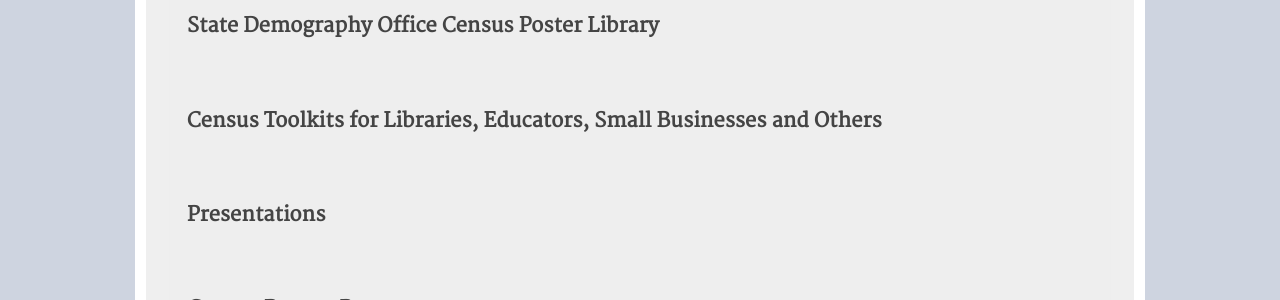
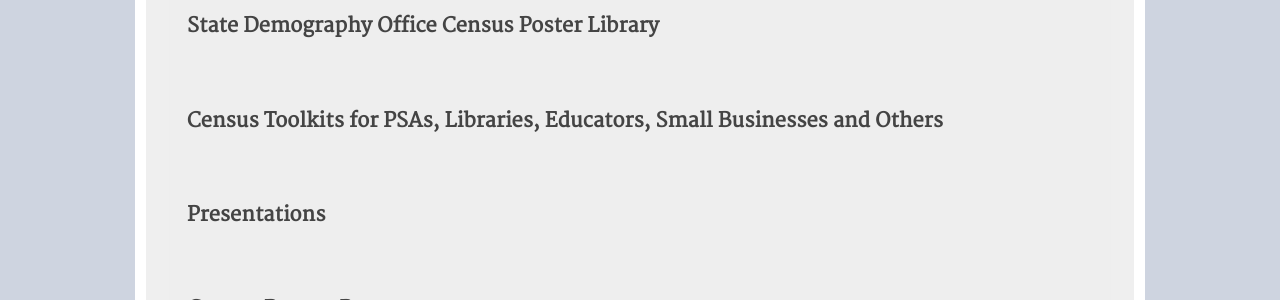
Before and after one commit to TBleess/Website_New, a Jekyll site: the page built from pages/5_CensusACS/2020-resources.html, in a window 1280 px wide. Shown: the part 846-1146 px from the top of the page. Built offline with Jekyll 4.4.1, drawn with Linux system fonts in a browser that asks for light colours.

Commit message:
Update 2020-resources.html

```diff
--- a/pages/5_CensusACS/2020-resources.html
+++ b/pages/5_CensusACS/2020-resources.html
@@ -87,7 +87,7 @@ Posters can be customized by adding your logo or modifying the message.</p>
 <li><a href="https://drive.google.com/open?id=1J-b5wEFpuEUd-Thk3LC-oeQBBbjWCYTk" target="_blank">State Demography Office Poster Library</a></li>
 </ul>
 </div>
-<button class="accordion"><h2>Census Toolkits for Libraries, Educators, Small Businesses and Others</h2></button>
+<button class="accordion"><h2>Census Toolkits for PSAs, Libraries, Educators, Small Businesses and Others</h2></button>
 <div class="panel">
 <h3>Census Public Service Announcement (PSA) Toolkit</h3>
 <p>Census Bureau Public Service Announcements (PSA) are available in segments ranging from 15 seconds to a minute
```
